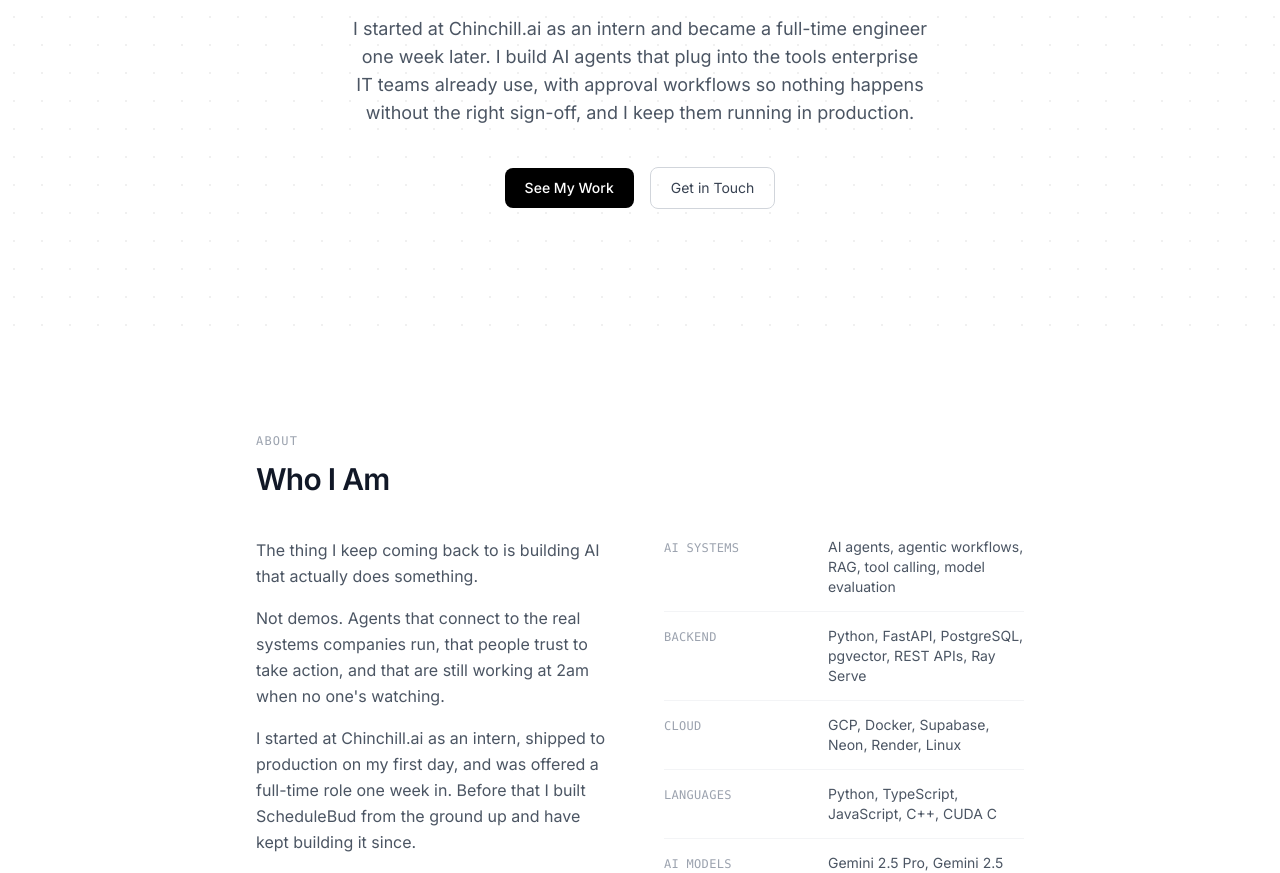
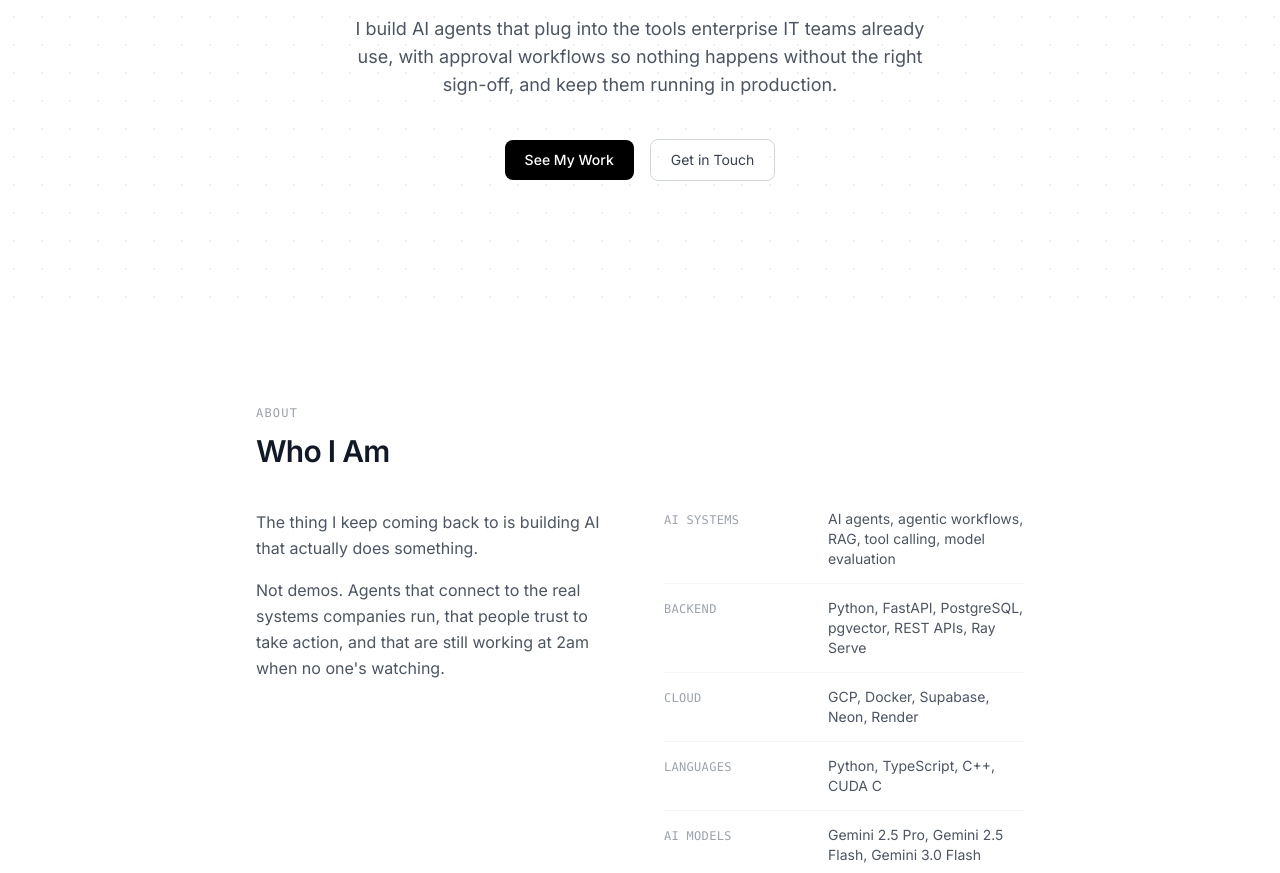
Before and after one commit to tonytrieu-dev/tonys-portfolio, a plain HTML site: page index.html in a window 1280 px wide. Shown: the part 305-1178 px from the top of the page. Drawn offline with nearby package versions, Linux system fonts and the light colour scheme.

Commit message:
Remove duplicates, Linux from Cloud, JavaScript from Languages
Co-Authored-By: Claude Sonnet 4.6 <noreply@anthropic.com>

```diff
--- a/index.html
+++ b/index.html
@@ -90,10 +90,9 @@
         <p class="text-xs font-mono uppercase tracking-widest text-gray-400">Applied AI Engineer</p>
         <h1 class="text-5xl md:text-7xl font-bold tracking-tight leading-tight text-gray-900 mt-4">Tony Trieu</h1>
         <p class="text-base md:text-lg text-gray-600 leading-relaxed max-w-xl mx-auto mt-6">
-          I started at Chinchill.ai as an intern and became a full-time engineer one week later.
-          I build AI agents that plug into the tools enterprise IT teams already use, with
-          approval workflows so nothing happens without the right sign-off, and I keep
-          them running in production.
+          I build AI agents that plug into the tools enterprise IT teams already use,
+          with approval workflows so nothing happens without the right sign-off,
+          and keep them running in production.
         </p>
         <div class="flex items-center justify-center gap-4 mt-10">
           <a href="#projects" class="bg-black text-white text-sm font-medium px-5 py-2.5 rounded-lg hover:bg-gray-800 transition-colors">
@@ -120,11 +119,6 @@
               Not demos. Agents that connect to the real systems companies run, that people
               trust to take action, and that are still working at 2am when no one's watching.
             </p>
-            <p>
-              I started at Chinchill.ai as an intern, shipped to production on my first day,
-              and was offered a full-time role one week in. Before that I built ScheduleBud
-              from the ground up and have kept building it since.
-            </p>
           </div>
 
           <!-- Capabilities -->
@@ -140,11 +134,11 @@
               </div>
               <div class="capability-row">
                 <dt class="text-xs font-mono text-gray-400 uppercase tracking-wide">Cloud</dt>
-                <dd class="text-sm text-gray-600">GCP, Docker, Supabase, Neon, Render, Linux</dd>
+                <dd class="text-sm text-gray-600">GCP, Docker, Supabase, Neon, Render</dd>
               </div>
               <div class="capability-row">
                 <dt class="text-xs font-mono text-gray-400 uppercase tracking-wide">Languages</dt>
-                <dd class="text-sm text-gray-600">Python, TypeScript, JavaScript, C++, CUDA C</dd>
+                <dd class="text-sm text-gray-600">Python, TypeScript, C++, CUDA C</dd>
               </div>
               <div class="capability-row">
                 <dt class="text-xs font-mono text-gray-400 uppercase tracking-wide">AI Models</dt>
```
